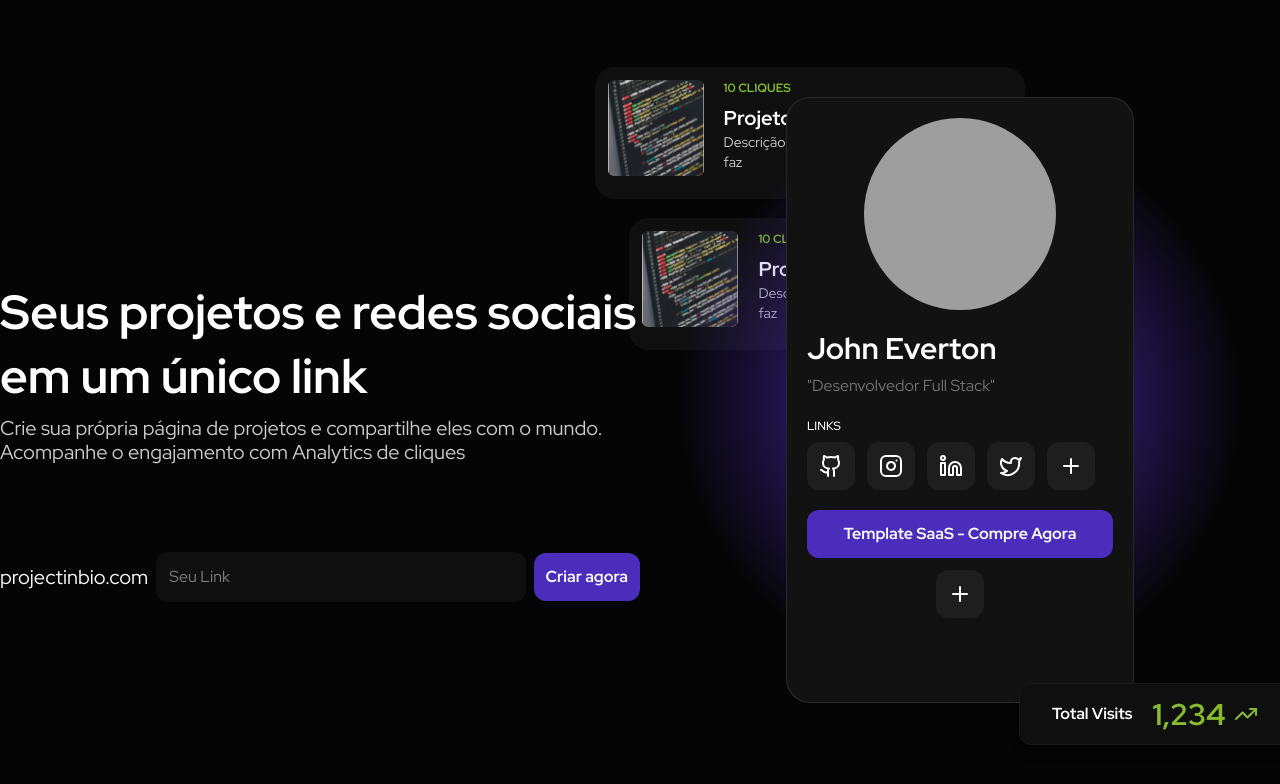
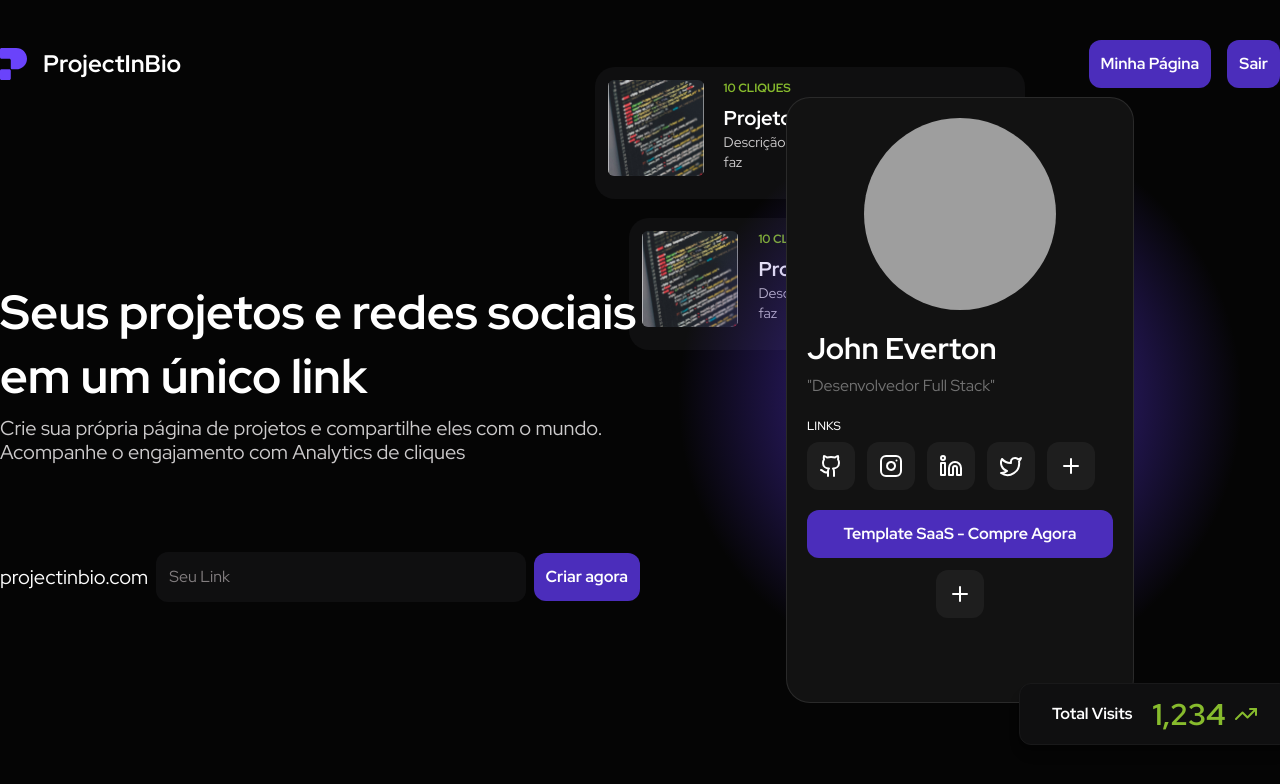
Before and after one commit to johneverton01/project-in-bio, a Next.js app: page / in a window 1280 px wide. Shown: the top 784 px of the page. Built offline with nearby package versions, Linux system fonts and the light colour scheme; grey boxes are pictures that could not be loaded.

Commit message:
feat: create header component

```diff
--- /dev/null
+++ b/src/app/components/landing-page/Header.tsx
@@ -0,0 +1,16 @@
+import Button from "../ui/Button";
+
+export function Header() {
+  return (
+    <div className="absolute top-0 max-w-7xl w-full mx-auto flex items-center justify-between py-10 z-10">
+      <div className="flex items-center gap-4">
+        <img src="/logo.svg" alt="Project in Bio Logo"/>
+        <h1 className="text-white text-2xl font-bold">ProjectInBio</h1>
+      </div>
+      <div className="flex items-center gap-4">
+        <Button>Minha Página</Button>
+        <Button>Sair</Button>
+      </div>
+    </div>
+  )
+}
--- a/src/app/page.tsx
+++ b/src/app/page.tsx
@@ -1,13 +1,16 @@
+import { Header } from "./components/landing-page/Header";
 import Hero from "./components/landing-page/Hero";
 
 export default function Home() {
 	return (
+		<>
 	<div className="max-w-7xl mx-auto">
-		{/* <Header /> */}
+		<Header />
 		<Hero />
 		{/* <VideoExplanation />
 		<Princing />
 		<Faq /> */}
 	</div>
+		</>
 );
 }
```
